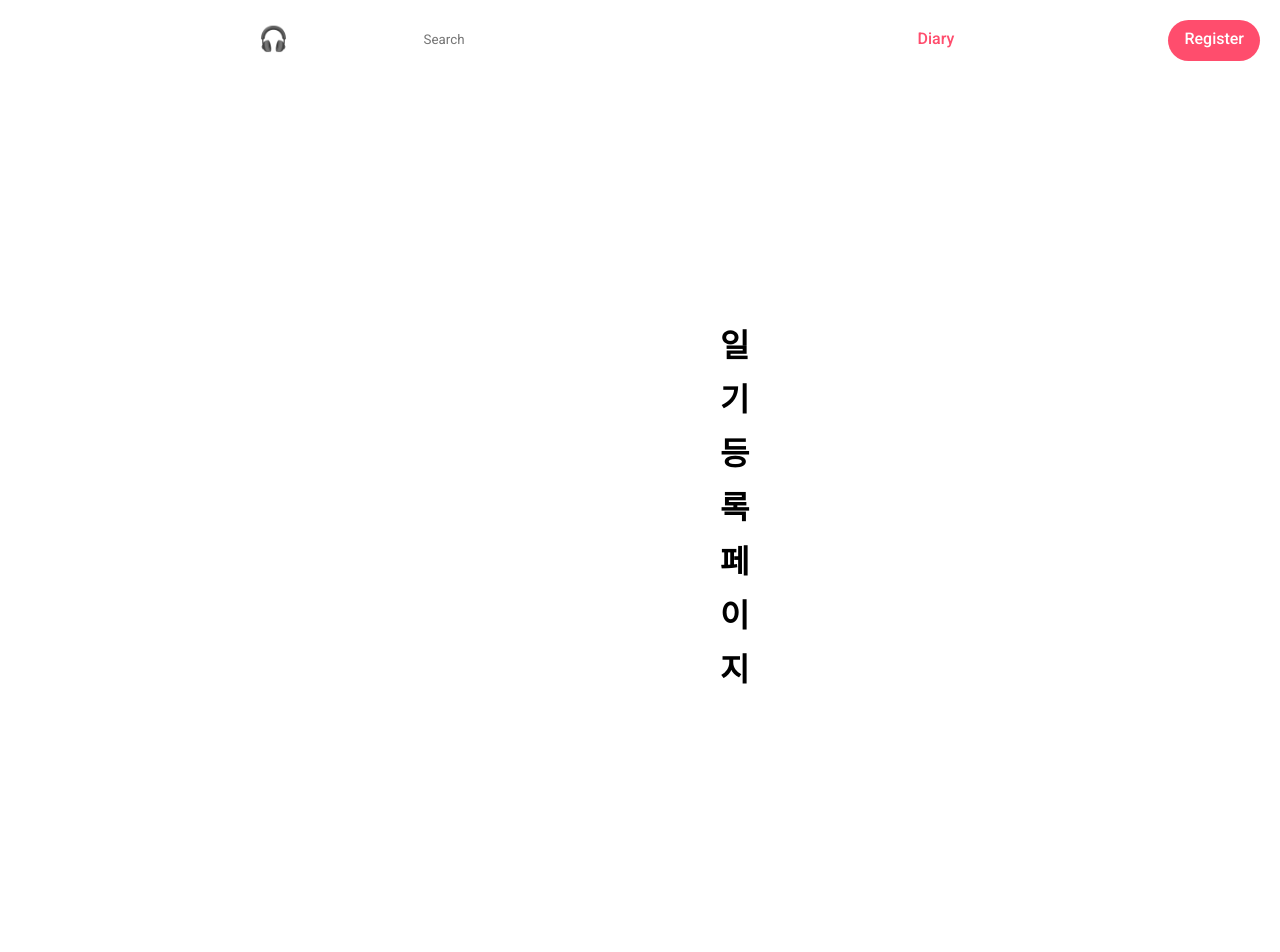
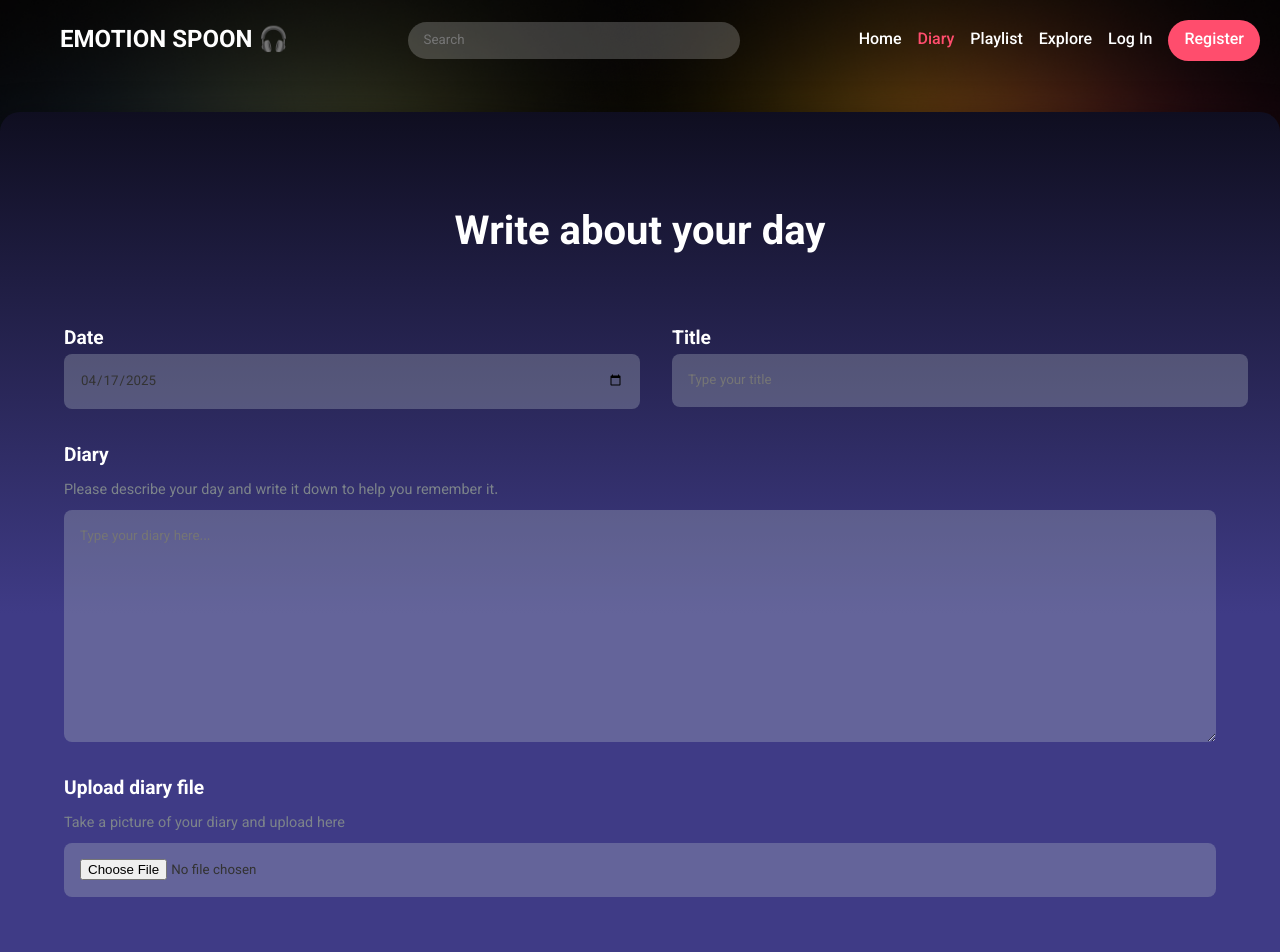
Before and after one commit to 2025-1-HCI-Project/EmotionSpoon_frontend, a React (Create React App) app: page /diary in a window 1280 px wide. Shown: the top 952 px of the page. Built offline with nearby package versions, Linux system fonts and the light colour scheme.

Commit message:
메인페이지, 일기작성페이지 수정

```diff
--- a/package.json
+++ b/package.json
@@ -10,7 +10,7 @@
     "react": "^19.1.0",
     "react-dom": "^19.1.0",
     "react-router-dom": "^7.5.0",
-    "react-scripts": "5.0.1",
+    "react-scripts": "^5.0.1",
     "styled-components": "^6.1.17",
     "web-vitals": "^2.1.4"
   },
--- a/src/pages/DiaryPage.js
+++ b/src/pages/DiaryPage.js
@@ -1,10 +1,187 @@
-// 일기쓰는 페이지
-import React from 'react';
+import React, { useState } from "react";
+import backgroundImg from "../img/diary_background.png"; // 배경 이미지 import
 
 const DiaryPage = () => {
-    return(
-        <h1 style={{margin: "20rem 45rem"}}>일기 등록 페이지</h1>
-    );
+  const [date, setDate] = useState(new Date().toISOString().slice(0, 10));
+  const [title, setTitle] = useState("");
+  const [diaryContent, setDiaryContent] = useState("");
+  const [file, setFile] = useState(null);
+
+  const handleFileChange = (e) => {
+    setFile(e.target.files[0]);
+  };
+
+  const handleSave = () => {
+    console.log({
+      date,
+      title,
+      diaryContent,
+      file,
+    });
+    alert("일기가 저장되었습니다!");
+  };
+
+  return (
+    // 전체 배경
+    <div style={backgroundStyle}>
+      {/* 가운데 카드 */}
+      <div style={pageStyle}>
+        <h1 style={titleStyle}>Write about your day</h1>
+
+        {/* Date와 Title을 나란히 */}
+        <div style={horizontalGroupStyle}>
+          <div style={smallInputGroupStyle}>
+            <label style={labelStyle}>Date</label>
+            <input
+              type="date"
+              value={date}
+              onChange={(e) => setDate(e.target.value)}
+              style={smallInputStyle}
+            />
+          </div>
+
+          <div style={smallInputGroupStyle}>
+            <label style={labelStyle}>Title</label>
+            <input
+              type="text"
+              placeholder="Type your title"
+              value={title}
+              onChange={(e) => setTitle(e.target.value)}
+              style={smallInputStyle}
+            />
+          </div>
+        </div>
+
+        <div style={formGroupStyle}>
+          <label style={labelStyle}>Diary</label>
+          <small style={smallTextStyle}>
+            Please describe your day and write it down to help you remember it.
+          </small>
+          <textarea
+            placeholder="Type your diary here..."
+            value={diaryContent}
+            onChange={(e) => setDiaryContent(e.target.value)}
+            style={textareaStyle}
+          />
+        </div>
+
+        <div style={formGroupStyle}>
+          <label style={labelStyle}>Upload diary file</label>
+          <small style={smallTextStyle}>
+            Take a picture of your diary and upload here
+          </small>
+          <input
+            type="file"
+            onChange={handleFileChange}
+            style={fileInputStyle}
+          />
+        </div>
+
+        <button style={saveButtonStyle} onClick={handleSave}>
+          Save
+        </button>
+      </div>
+    </div>
+  );
+};
+
+const backgroundStyle = {
+  width: "100%",
+  minHeight: "100vh",
+  backgroundImage: `url(${backgroundImg})`,
+  backgroundSize: "cover",
+  backgroundPosition: "center",
+  backgroundRepeat: "no-repeat",
+  display: "flex",
+  justifyContent: "center",
+  alignItems: "center",
+};
+
+const pageStyle = {
+  width: "1152px",
+  padding: "4rem",
+  background: "linear-gradient(180deg, #0F0E20 0%, #3F3B86 51%, #3F3B86 100%)",
+  marginTop: "7rem",
+  borderRadius: "20px",
+  boxShadow: "0 8px 32px rgba(0, 0, 0, 0.5)",
+  color: "white",
+  display: "flex",
+  flexDirection: "column",
+  gap: "2rem",
+};
+
+const titleStyle = {
+  fontSize: "2.5rem",
+  fontWeight: "bold",
+  textAlign: "center",
+};
+
+const horizontalGroupStyle = {
+  display: "flex",
+  justifyContent: "space-between", // 두 개를 양쪽으로 벌리기
+  gap: "4rem",
+};
+
+const smallInputGroupStyle = {
+  display: "flex",
+  flexDirection: "column",
+  flex: "1",
+};
+
+const smallInputStyle = {
+  width: "100%",
+  padding: "1rem",
+  borderRadius: "8px",
+  border: "none",
+  outline: "none",
+  backgroundColor: 'rgba(176, 186, 195, 0.32)',
+  color: "#333",
+};
+
+const formGroupStyle = {
+  display: "flex",
+  flexDirection: "column",
+  gap: "0.5rem",
+};
+
+const labelStyle = {
+  fontSize: "1.2rem",
+  fontWeight: "bold",
+};
+
+const textareaStyle = {
+  padding: "1rem",
+  borderRadius: "8px",
+  border: "none",
+  outline: "none",
+  backgroundColor: 'rgba(176, 186, 195, 0.32)',
+  color: "#8A8A8A",
+  minHeight: "200px",
+};
+
+const fileInputStyle = {
+  padding: "1rem",
+  borderRadius: "8px",
+  backgroundColor: 'rgba(176, 186, 195, 0.32)',
+  color: "#333",
+  cursor: "pointer",
+};
+
+const saveButtonStyle = {
+  marginTop: "2rem",
+  padding: "1rem",
+  backgroundColor: "#FA2870",
+  border: "none",
+  borderRadius: "10px",
+  color: "white",
+  fontSize: "1.5rem",
+  fontWeight: "bold",
+  cursor: "pointer",
+};
+
+const smallTextStyle = {
+  fontSize: "0.9rem",
+  color: "#7C838A",
 };
 
 export default DiaryPage;
--- a/src/pages/LandingPage.js
+++ b/src/pages/LandingPage.js
@@ -1,7 +1,11 @@
 import React from 'react';
+import { Link, useLocation } from 'react-router-dom';  // Link와 useLocation 추가
 import backgroundImg from '../img/backgroundImg.png';
 
 const LandingPage = () => {
+    const location = useLocation();
+    const currentPath = location.pathname;
+
     const pageStyle = {
         width: '100%',
         height: '150vh',
@@ -9,10 +13,54 @@ const LandingPage = () => {
         backgroundSize: 'cover',
         backgroundPosition: 'center',
         backgroundRepeat: 'no-repeat',
+        display: 'flex',
+        flexDirection: 'column',
+        justifyContent: 'center',
+        alignItems: 'flex-start',
+        paddingLeft: '10%',
+        color: 'white',
+    };
+
+    const titleStyle = {
+        fontSize: '4rem',
+        fontWeight: 'bold',
+        marginBottom: '1rem',
+        lineHeight: '1.2',
+    };
+
+    const descriptionStyle = {
+        fontSize: '1.2rem',
+        marginBottom: '2rem',
+        maxWidth: '500px',
+    };
+
+    const buttonStyle = {
+        padding: '1rem 2rem',
+        fontSize: '1.2rem',
+        backgroundColor: '#ff4ec7',
+        color: 'white',
+        border: 'none',
+        borderRadius: '8px',
+        cursor: 'pointer',
+        textDecoration: 'none',
+        display: 'inline-block',
     };
 
     return (
         <div style={pageStyle}>
+            <div style={titleStyle}>
+                Feel the Day <br /> Through Music
+            </div>
+            <div style={descriptionStyle}>
+            “At the end of your day, write a diary we’ll deeply analyze your emotions and recommend music and playlists that match your mood.”
+            </div>
+            <Link
+                to="/diary"
+                className={currentPath === '/diary' ? 'active' : ''}
+                style={buttonStyle}
+            >
+                Write your day
+            </Link>
         </div>
     );
 };
```
Also changed, not shown: src/img/diary_background.png (added), 1 other file (tests, documents, lock files or other folders).
